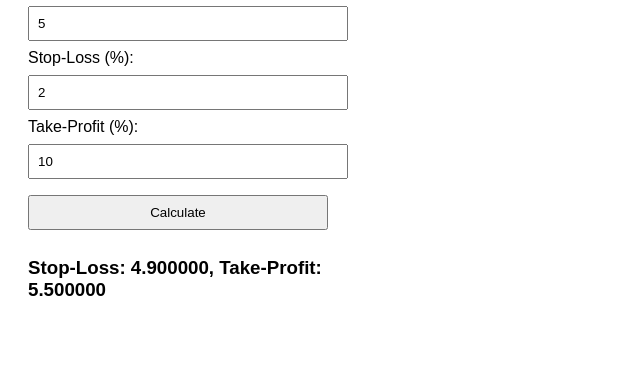
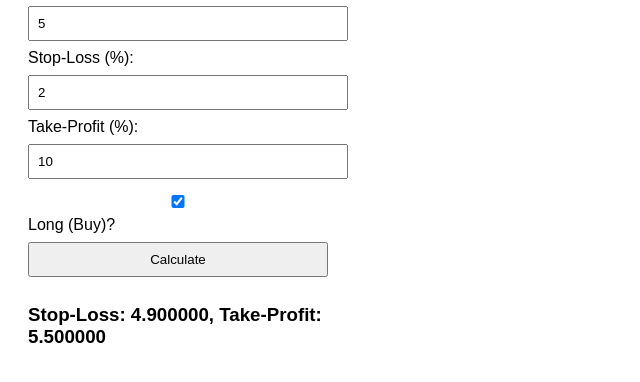
Before and after one commit to vijaysandy007/stoploss-calculator, a plain HTML site: page index.html in a window 1280 px wide. Both pictures are taken after typing "5" into the empty fields and a click on the button "Calculate". Shown: the part 144-526 px from the top of the page, without its empty margins (0-640 px from the left). Drawn offline with Linux system fonts and the light colour scheme.

Commit message:
option added

```diff
--- a/index.html
+++ b/index.html
@@ -19,6 +19,10 @@
   <label>Take-Profit (%):</label>
   <input id="tpPct" type="number" value="10">
 
+  <label>
+    <input id="isLong" type="checkbox" checked> Long (Buy)?
+  </label>
+
   <button onclick="calculate()">Calculate</button>
 
   <h3 id="results"></h3>
@@ -28,8 +32,25 @@
       const entry = parseFloat(document.getElementById('entryPrice').value);
       const stopPct = parseFloat(document.getElementById('stopPct').value) / 100;
       const tpPct = parseFloat(document.getElementById('tpPct').value) / 100;
-      const stopLoss = entry * (1 - stopPct);
-      const takeProfit = entry * (1 + tpPct);
+      const isLong = document.getElementById('isLong').checked;
+
+      if (isNaN(entry)) {
+        document.getElementById('results').innerText = "Please enter a valid price.";
+        return;
+      }
+
+      let stopLoss, takeProfit;
+
+      if (isLong) {
+        // Long (buy): stop is BELOW entry, target is ABOVE entry
+        stopLoss = entry * (1 - stopPct);
+        takeProfit = entry * (1 + tpPct);
+      } else {
+        // Short (sell): stop is ABOVE entry, target is BELOW entry
+        stopLoss = entry * (1 + stopPct);
+        takeProfit = entry * (1 - tpPct);
+      }
+
       document.getElementById('results').innerText =
         `Stop-Loss: ${stopLoss.toFixed(6)}, Take-Profit: ${takeProfit.toFixed(6)}`;
     }
```
